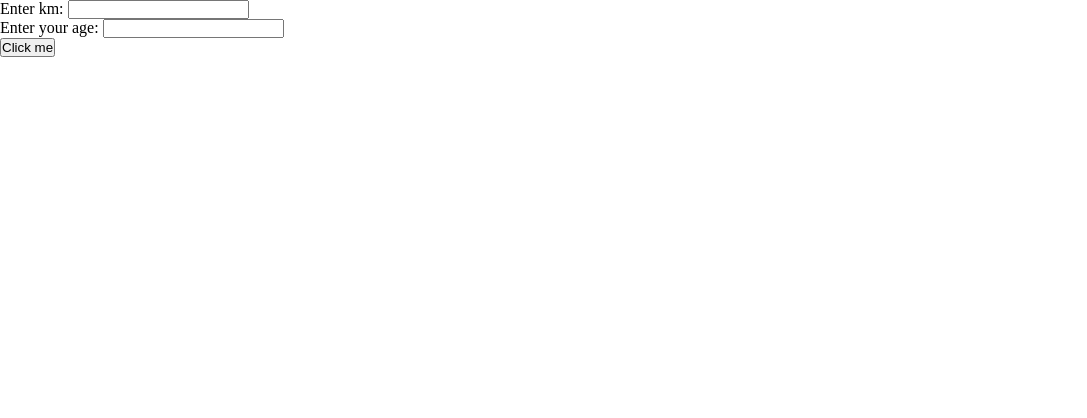
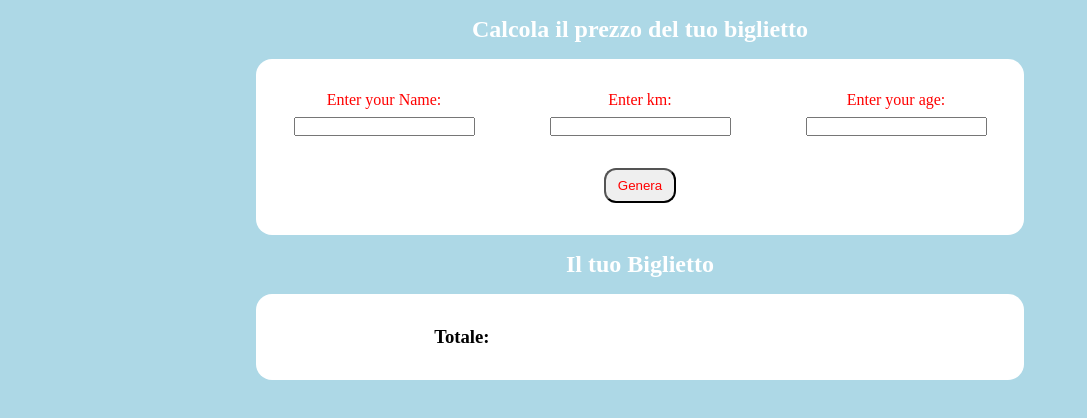
Before and after one commit to LorenzoTesoro/js-biglietto-treno-form, a plain HTML site: page index.html in a window 1280 px wide. Shown: the whole page, without its empty margins (0-1087 px from the left). Drawn offline with Linux system fonts and the light colour scheme.

Commit message:
add main sections

```diff
--- a/assets/css/style.css
+++ b/assets/css/style.css
@@ -1,5 +1,75 @@
+/* #region common rules */
+
 *{
     margin:0;
     padding:0;
     box-sizing: border-box;
 }
+
+body{
+    background-color: lightblue;
+}
+
+h1, h2{
+    text-align: center;
+    color:white;
+    padding-top:1rem;
+    padding-bottom:1rem;
+}
+
+h3{
+    text-align: left;
+}
+/* #endregion common rules */
+
+/* #region main */
+section.ticket_price .row:first-of-type{
+    background-color: white;
+    width:60%;
+    margin:0 auto;
+    display: flex;
+    justify-content: space-around;
+    padding-top:2rem;
+    padding-bottom:2rem;
+    border-top-left-radius:1rem;
+    border-top-right-radius:1rem;
+}
+section.ticket_price input{
+    margin-top:0.5rem;
+}
+section.ticket_price .content{
+    display: flex;
+    flex-direction: column;
+    align-items: center;
+}
+section.ticket_price .row:last-of-type{
+    background-color: white;
+    width:60%;
+    margin:0 auto;
+    display: flex;
+    padding-bottom:2rem;
+    justify-content: center;
+    border-bottom-left-radius: 1rem;
+    border-bottom-right-radius: 1rem;
+}
+.btn{
+    padding: 0.50rem 0.75rem;
+    border-radius:0.75rem;
+    color:red;
+}
+
+label{
+    color: red;
+}
+/* /.ticket_price */
+
+section.ticket .row{
+    background-color: white;
+    width:60%;
+    margin:0 auto;
+    display: flex;
+    justify-content: space-around;
+    padding-top:2rem;
+    padding-bottom:2rem;
+    border-radius:1rem;
+}
--- a/assets/js/main.js
+++ b/assets/js/main.js
@@ -1,15 +1,13 @@
-
 document.querySelector("button").addEventListener("click", function() {
 
-    let kilometers = document.getElementById("km").value;
-    let userAge = document.getElementById("age").value;
-    let price = (kilometers * 0.21);
+    let kilometers = document.getElementById("km").value; //km
+    let userAge = document.getElementById("age").value;//age
+    let price = (kilometers * 0.21); //cost
 
     if(userAge < 18){
-        price =(price - (price / 100) * 20).toFixed(2);
+        price =(price - (price / 100) * 20).toFixed(2); //underage discount
     } else if (userAge >= 65){
-        price =(price - (price / 100) * 40).toFixed(2);
+        price =(price - (price / 100) * 40).toFixed(2); //senior discount
     }
-
-
+    document.getElementById("costo_biglietto").innerHTML = price + " €";
 })
--- a/index.html
+++ b/index.html
@@ -10,19 +10,43 @@
 </head>
 <body>
 
-    <div class="container_km">
+<main>
+   <section class="ticket_price">
+        <h1>Calcola il prezzo del tuo biglietto</h1>
+        <div class="container">
+            <div class="row">
+                <div class="content">
+                    <label for="">Enter your Name: </label>
+                    <input type="text">
+                </div>
+                <div class="content">
                     <label>Enter km:</label>
                     <input type="number" min="1" id="km">
                 </div>
-
-    <div class="container_age">
+                <div class="content">
                     <label>Enter your age:</label>
                     <input type="number" min="1" id="age">
                 </div>
+            </div>
+            <div class="row">
+                <button class="btn">Genera</button>
+            </div>
+        </div>
+   </section>
+   <!-- /. ticket_price -->
 
-    <button>Click me</button>
-
-
+   <section class="ticket">
+    <h2>Il tuo Biglietto</h2>
+    <div class="container">
+        <div class="row">
+            <h3>Totale: </h3>
+            <span id="costo_biglietto">
+            </span>
+        </div>
+    </div>
+   </section>
+   <!-- /.ticket -->
+</main>
 
     <script src="./assets/js/main.js"></script>
 </body>
```
Lines whose indentation alone changed are shown as unchanged.
